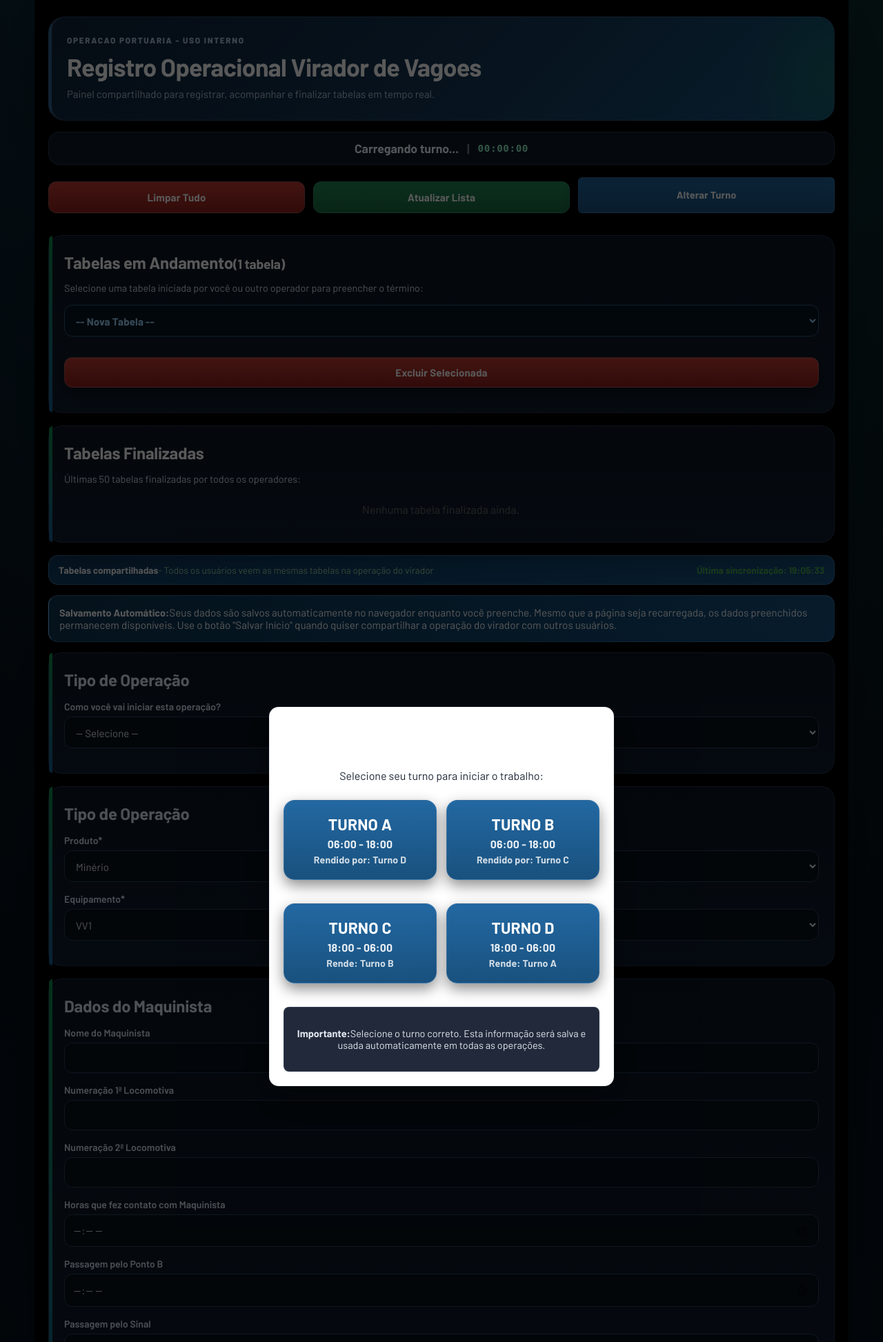
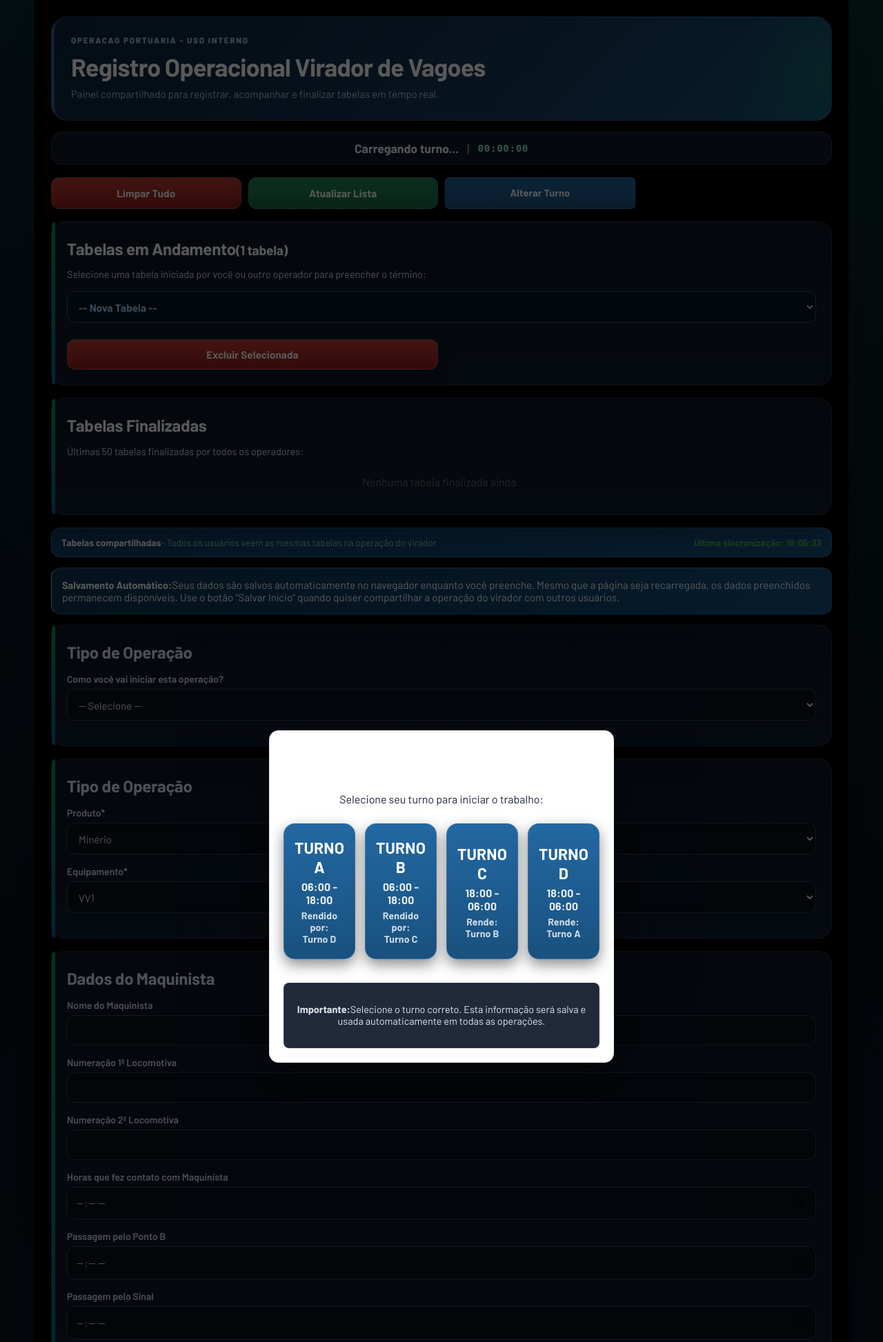
Before and after one commit to allancorreaz/registro-operacional, a Flask app: page / in a window 1280 px wide. Shown: the top 1946 px of the page at 69% size. Run offline with Flask 3, Linux system fonts and the light colour scheme; data comes from the database, SQL or seed files in the repository; data that the repository does not hold is empty; some libraries are stand-ins or nearby versions.

Commit message:
style: update stylesheet version in HTML for improved styling consistency

```diff
--- a/static/style.css
+++ b/static/style.css
@@ -2023,3 +2023,189 @@ button:hover {
 .dark-mode #contadorFinalizadas {
     color: #ffffff !important;
 }
+
+/* ======================================
+   RESPONSIVE ORGANIZATION (MOBILE/TABLET/DESKTOP)
+====================================== */
+
+.container {
+    width: min(100%, 1180px);
+}
+
+.hero,
+.card,
+.resultado {
+    width: 100%;
+}
+
+button {
+    min-height: 44px;
+}
+
+.tempo-container,
+.tempo-parado-grupo,
+.carvao-pesos,
+.fluxo-campos {
+    display: grid;
+    grid-template-columns: 1fr;
+    gap: 10px;
+}
+
+.checkbox-group,
+.checkboxes-falha-recebida,
+.atendimento-checkboxes,
+.solicitante-checkboxes {
+    display: grid;
+    grid-template-columns: 1fr;
+    gap: 8px;
+}
+
+.botoes-controle,
+.acoes,
+.tabelas-andamento-acoes {
+    display: grid;
+    grid-template-columns: 1fr;
+    gap: 10px;
+}
+
+.botoes-controle button,
+.acoes button,
+.tabelas-andamento-acoes button {
+    width: 100%;
+    margin: 0;
+}
+
+/* Celular */
+@media (max-width: 767px) {
+    .container {
+        padding: 12px 10px 26px;
+    }
+
+    .hero {
+        padding: 16px 14px;
+        border-radius: 16px;
+    }
+
+    .hero h1 {
+        font-size: 1.4rem;
+    }
+
+    .hero-subtitle {
+        font-size: 0.92rem;
+    }
+
+    .turno-info {
+        flex-direction: column;
+        text-align: center;
+    }
+
+    .turnos-grid {
+        grid-template-columns: 1fr 1fr;
+        gap: 10px;
+    }
+
+    .btn-turno {
+        min-height: 78px;
+        padding: 10px;
+    }
+
+    .tabela-finalizada-item {
+        flex-direction: column;
+        align-items: flex-start;
+    }
+
+    .tabela-finalizada-acoes {
+        width: 100%;
+        display: grid;
+        grid-template-columns: 1fr 1fr;
+        gap: 8px;
+    }
+
+    .tabela-finalizada-acoes button {
+        width: 100%;
+    }
+}
+
+/* Tablet */
+@media (min-width: 768px) and (max-width: 1023px) {
+    .container {
+        max-width: 960px;
+        padding: 18px;
+    }
+
+    .hero {
+        padding: 22px 20px;
+    }
+
+    .hero h1 {
+        font-size: 2rem;
+    }
+
+    .botoes-controle {
+        grid-template-columns: repeat(2, minmax(0, 1fr));
+    }
+
+    .acoes {
+        grid-template-columns: repeat(3, minmax(0, 1fr));
+    }
+
+    .tabelas-andamento-acoes {
+        grid-template-columns: repeat(2, minmax(0, 1fr));
+    }
+
+    .tempo-container,
+    .tempo-parado-grupo,
+    .carvao-pesos,
+    .fluxo-campos {
+        grid-template-columns: repeat(2, minmax(0, 1fr));
+    }
+
+    .checkbox-group,
+    .checkboxes-falha-recebida,
+    .atendimento-checkboxes,
+    .solicitante-checkboxes {
+        grid-template-columns: repeat(2, minmax(0, 1fr));
+    }
+}
+
+/* Desktop */
+@media (min-width: 1024px) {
+    .container {
+        max-width: 1180px;
+        padding: 24px 24px 36px;
+    }
+
+    .hero {
+        padding: 26px 24px;
+    }
+
+    .botoes-controle {
+        grid-template-columns: repeat(4, minmax(0, 1fr));
+    }
+
+    .acoes {
+        grid-template-columns: repeat(3, minmax(0, 1fr));
+    }
+
+    .tabelas-andamento-acoes {
+        grid-template-columns: repeat(2, minmax(0, 1fr));
+    }
+
+    .turnos-grid {
+        grid-template-columns: repeat(4, minmax(0, 1fr));
+    }
+
+    .tempo-container,
+    .tempo-parado-grupo,
+    .carvao-pesos,
+    .fluxo-campos {
+        grid-template-columns: repeat(2, minmax(0, 1fr));
+    }
+
+    .checkbox-group,
+    .checkboxes-falha-recebida,
+    .atendimento-checkboxes,
+    .solicitante-checkboxes {
+        grid-template-columns: repeat(4, minmax(0, 1fr));
+    }
+}
--- a/templates/index.html
+++ b/templates/index.html
@@ -7,7 +7,7 @@
     <link rel="preconnect" href="https://fonts.googleapis.com">
     <link rel="preconnect" href="https://fonts.gstatic.com" crossorigin>
     <link href="https://fonts.googleapis.com/css2?family=Barlow:wght@400;500;600;700;800&display=swap" rel="stylesheet">
-    <link rel="stylesheet" href="static/style.css?v=20260419a">
+    <link rel="stylesheet" href="static/style.css?v=20260419b">
     <script src="https://cdnjs.cloudflare.com/ajax/libs/jspdf/2.5.1/jspdf.umd.min.js"></script>
 </head>
 <body>
```
